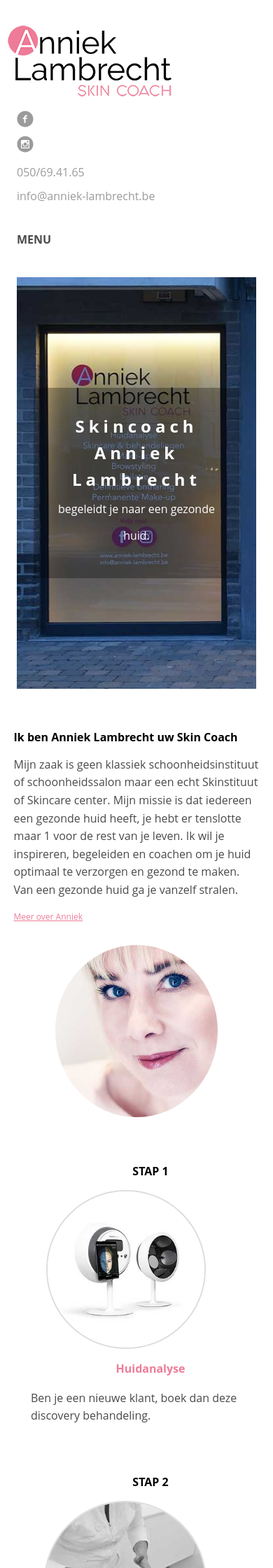
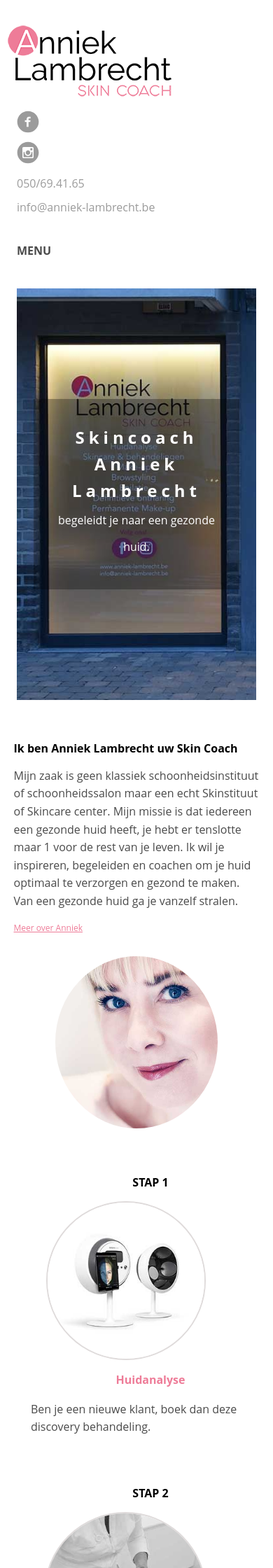
Before and after one commit to acandael/anniek, a Jekyll site: the page built from index.html, in a window 390 px wide. Shown: the top 2240 px of the page at 70% size. Built offline with Jekyll 4.4.1, drawn with Linux system fonts in a browser that asks for light colours.

Commit message:
make social media icons larger for smartphone

```diff
--- a/_sass/_header.scss
+++ b/_sass/_header.scss
@@ -123,8 +123,8 @@
       fill: $color-grey-light;
       transition: fill 0.2s;
       @media only screen and (max-width: $bp-mobile) {
-        height: 2.4rem;
-        width: 2.4rem;
+        height: 3.2rem;
+        width: 3.2rem;
       }
       &:hover {
         fill: $color-action;
```
